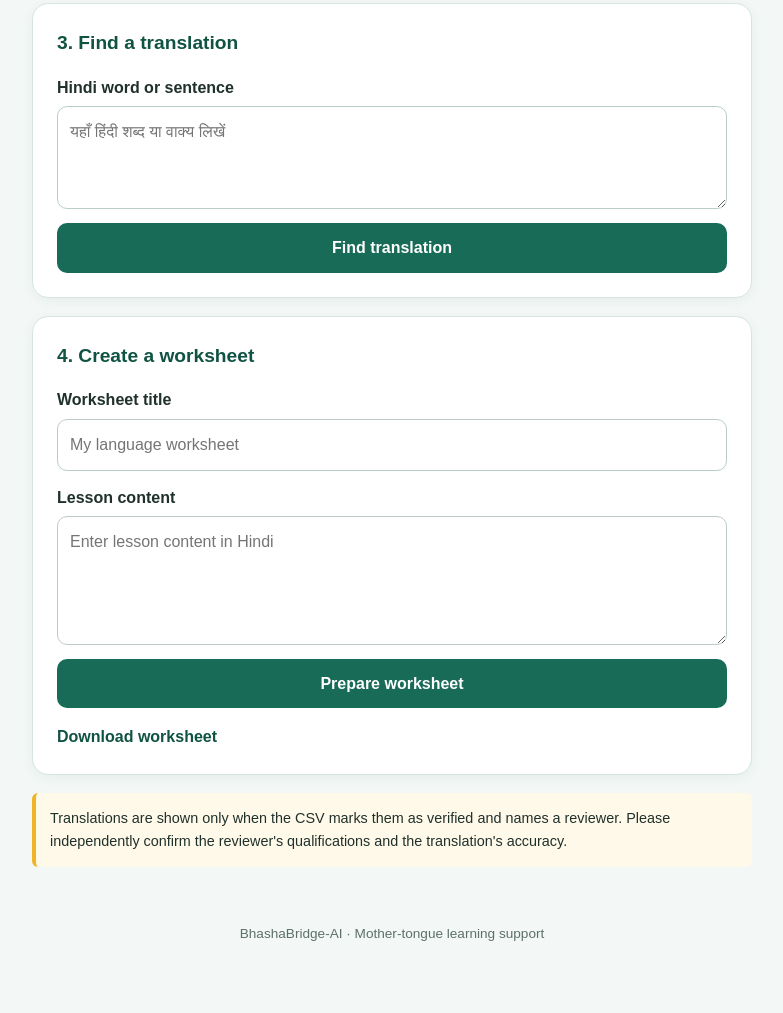
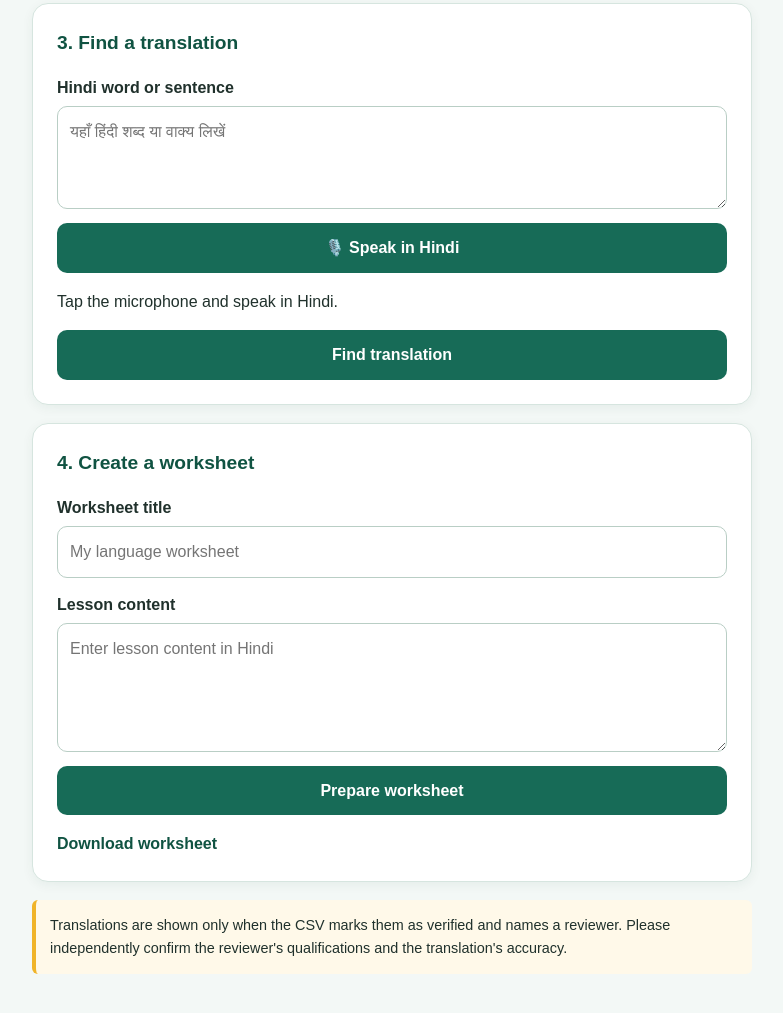
Before and after one commit to dhivaofficial11-byte/BhashaBridge-AI, a plain HTML site: page index.html in a window 1280 px wide. Shown: the part 690-1703 px from the top of the page, without its empty margins (248-1031 px from the left). Before the commit the page ends 1668 px from the top, so only its background shows below. Drawn offline with Linux system fonts and the light colour scheme.

Commit message:
Update index.html

```diff
--- a/index.html
+++ b/index.html
@@ -41,9 +41,19 @@
     <section class="card">
       <h2>3. Find a translation</h2>
       <label for="hindiText">Hindi word or sentence</label>
-      <textarea id="hindiText" rows="3"
-        placeholder="यहाँ हिंदी शब्द या वाक्य लिखें"></textarea>
-      <button id="lookupButton">Find translation</button>
+
+<textarea id="hindiText" rows="3"
+  placeholder="यहाँ हिंदी शब्द या वाक्य लिखें"></textarea>
+
+<button id="voiceButton" type="button">
+  🎙️ Speak in Hindi
+</button>
+
+<p id="voiceStatus" role="status" aria-live="polite">
+  Tap the microphone and speak in Hindi.
+</p>
+
+<button id="lookupButton">Find translation</button>
       <div id="translationResult" aria-live="polite"></div>
     </section>
 
```
